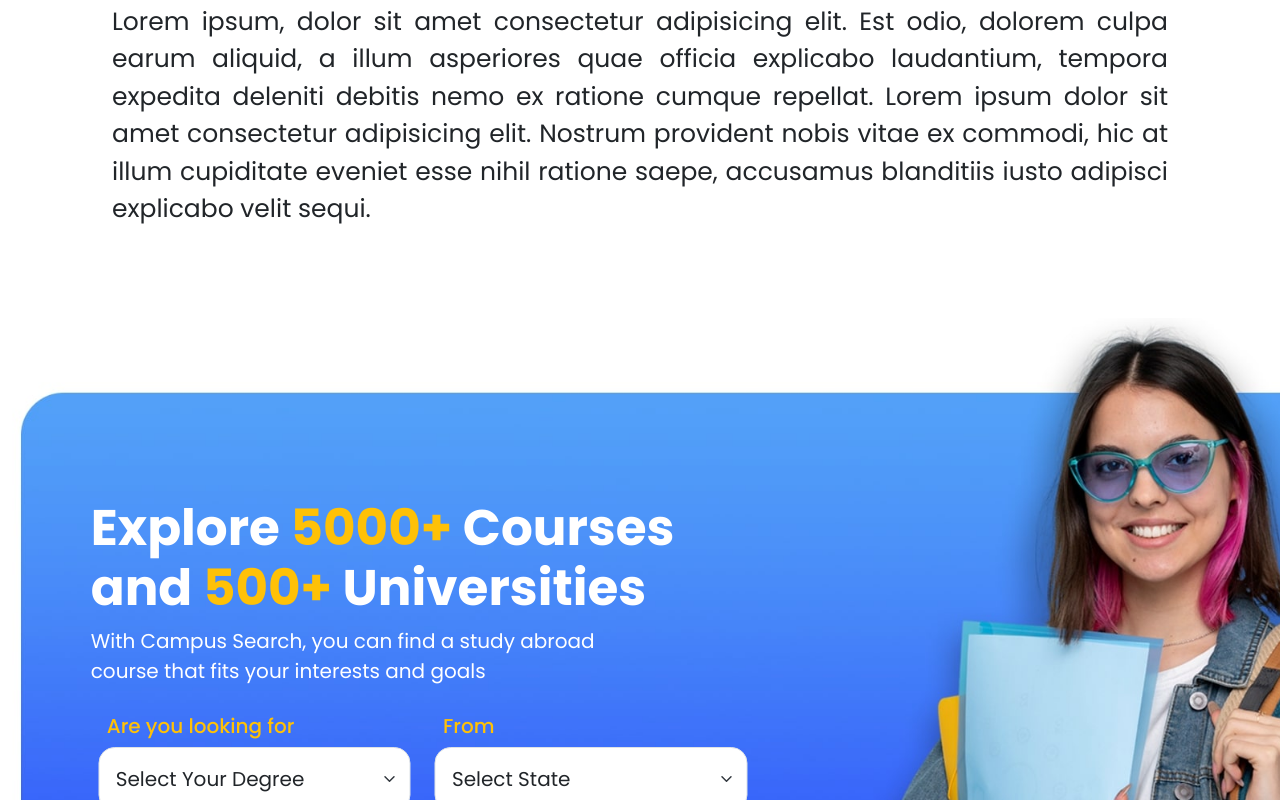
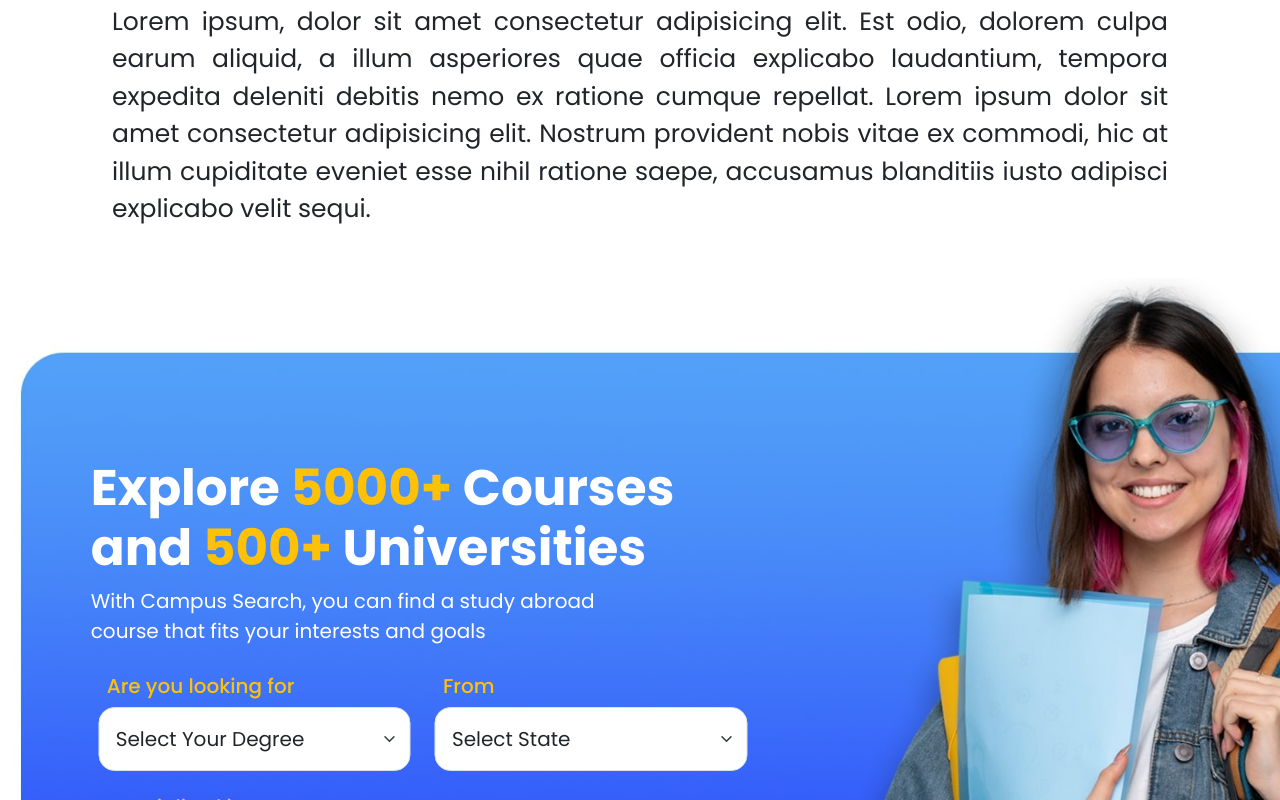
Before and after one commit to jamaludheenkp/campus_search---web-app-UI-in-react, a React (Create React App) app: page / in a window 1280 px wide. Shown: the part 1740-2540 px from the top of the page. Built offline with nearby package versions, Linux system fonts and the light colour scheme.

Commit message:
top courses pge started

```diff
--- a/src/components/ExploreBox.css
+++ b/src/components/ExploreBox.css
@@ -5,12 +5,10 @@
     background-size: cover;
     width: 100%;
     height: 110vh;
-    position: absolute;
     opacity: 0;
     animation: fadeInAnimationEX 1s ease-in forwards;
 }
 .exp {
-    position: relative;
     margin-top: 110vh;
     padding: 30px;
 }
--- a/src/components/ExploreBox.js
+++ b/src/components/ExploreBox.js
@@ -12,7 +12,7 @@
             <Container fluid>
             <div className="row">
                 <div className='col-md-8'>
-                  <div className='exp '>
+                  <div className='exp'>
                     <h2>
                     Explore <span className='text-warning'> 5000+ </span> Courses <br />
                     and <span className='text-warning'> 500+ </span> Universities
@@ -21,7 +21,7 @@
                     With Campus Search, you can find a study abroad <br/> course that fits your interests and goals
                     </p>
                     <div className="row exp_lab">
-                      <div className='col-md-6 '>
+                      <div className='col-md-6'>
                           <label for="" className='exp_label text-warning fs-5 p-2 pt-4 d-inline-block'> Are you looking for</label>
                           <Form.Select className='exploreSelect rounded-4' id='course_level' name='course_level' aria-label='Default' size='lg'>
                             <option value="0"> Select Your Degree </option>
--- a/src/components/pages/Home.js
+++ b/src/components/pages/Home.js
@@ -2,25 +2,17 @@
 import Banner from '../Banner.js'
 import Services from '../Services.js'
 import ExploreBox from '../ExploreBox.js'
+import TopCourses from '../TopCourses.js'
 
 
 
 function Home() {
   return (
     <>
-      <section>
-        <div >
         <Banner />
-        </div>
-      </section>
-      <section>
-        <div>
-          <Services />
-        </div>
-        <div>
-          <ExploreBox />
-        </div>
-      </section>
+        <Services />
+        <ExploreBox />
+        <TopCourses />
     </>
   )
 }
```
Also changed, not shown: src/components/TopCourses.css (added).
